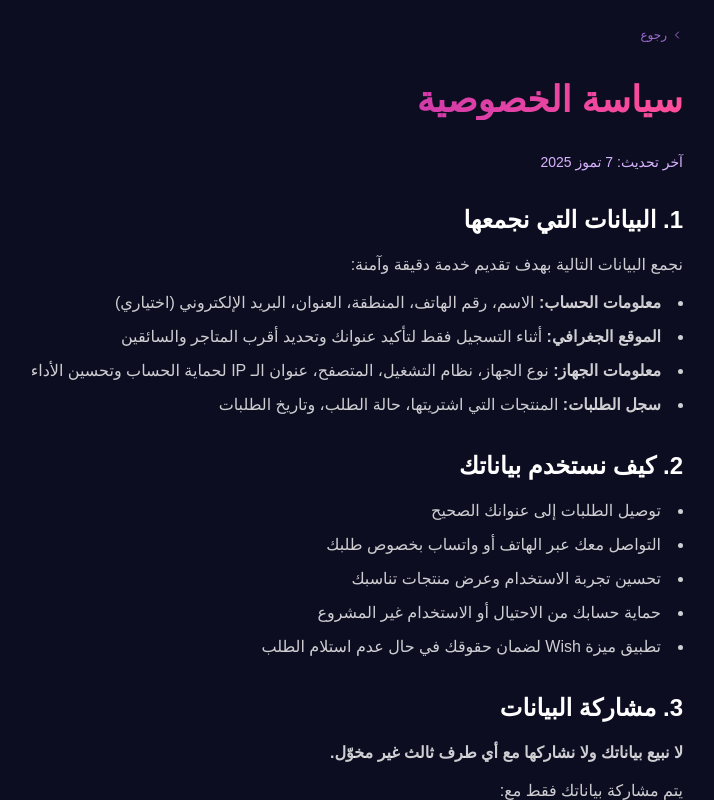
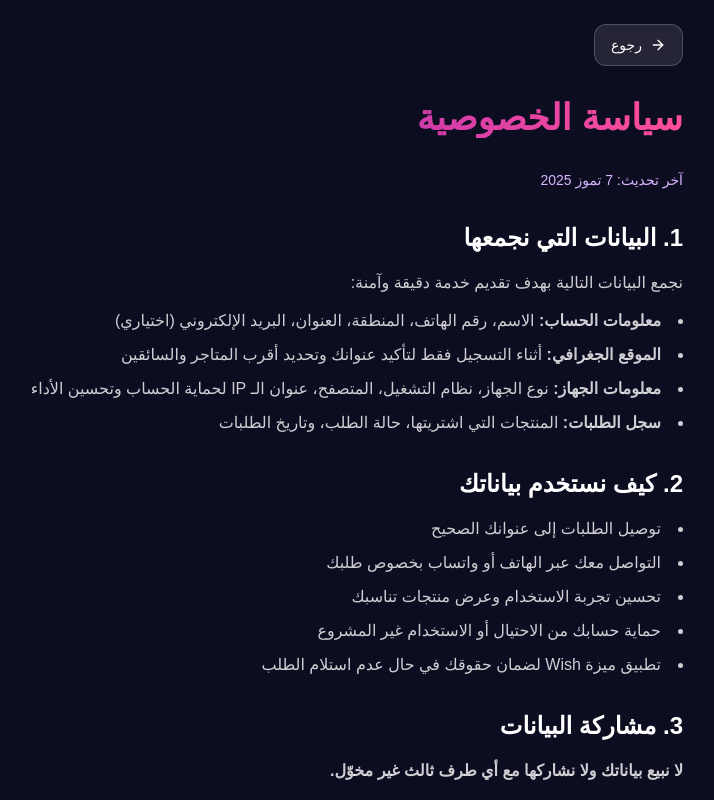
Before and after one commit to mjahto18-ui/MD-Marketplace, a Next.js app: page /privacy in a window 1280 px wide. Shown: the top 800 px of the page, without its empty margins (389-1103 px from the left). Built offline with nearby package versions, Linux system fonts and the light colour scheme.

Commit message:
Update BackButton.js

```diff
--- a/app/privacy/BackButton.js
+++ b/app/privacy/BackButton.js
@@ -1,6 +1,6 @@
 "use client";
 import { useRouter } from "next/navigation";
-import { ChevronRight } from "lucide-react";
+import { ArrowRight } from "lucide-react";
 
 export default function BackButton() {
   const router = useRouter();
@@ -16,10 +16,10 @@ export default function BackButton() {
   return (
     <button
       onClick={handleBack}
-      className="inline-flex items-center gap-1 text-purple-400/80 hover:text-white text-xs transition"
+      className="inline-flex items-center gap-2 px-4 py-2.5 rounded-xl bg-white/10 border border-white/20 text-white hover:bg-white/15 hover:border-purple-400/50 transition-all group text-sm font-medium backdrop-blur-sm"
     >
-      <ChevronRight className="w-3 h-3 rotate-180" />
-      رجوع
+      <ArrowRight className="w-4 h-4 group-hover:-translate-x-1 transition-transform" />
+      <span>رجوع</span>
     </button>
   );
 }
```
